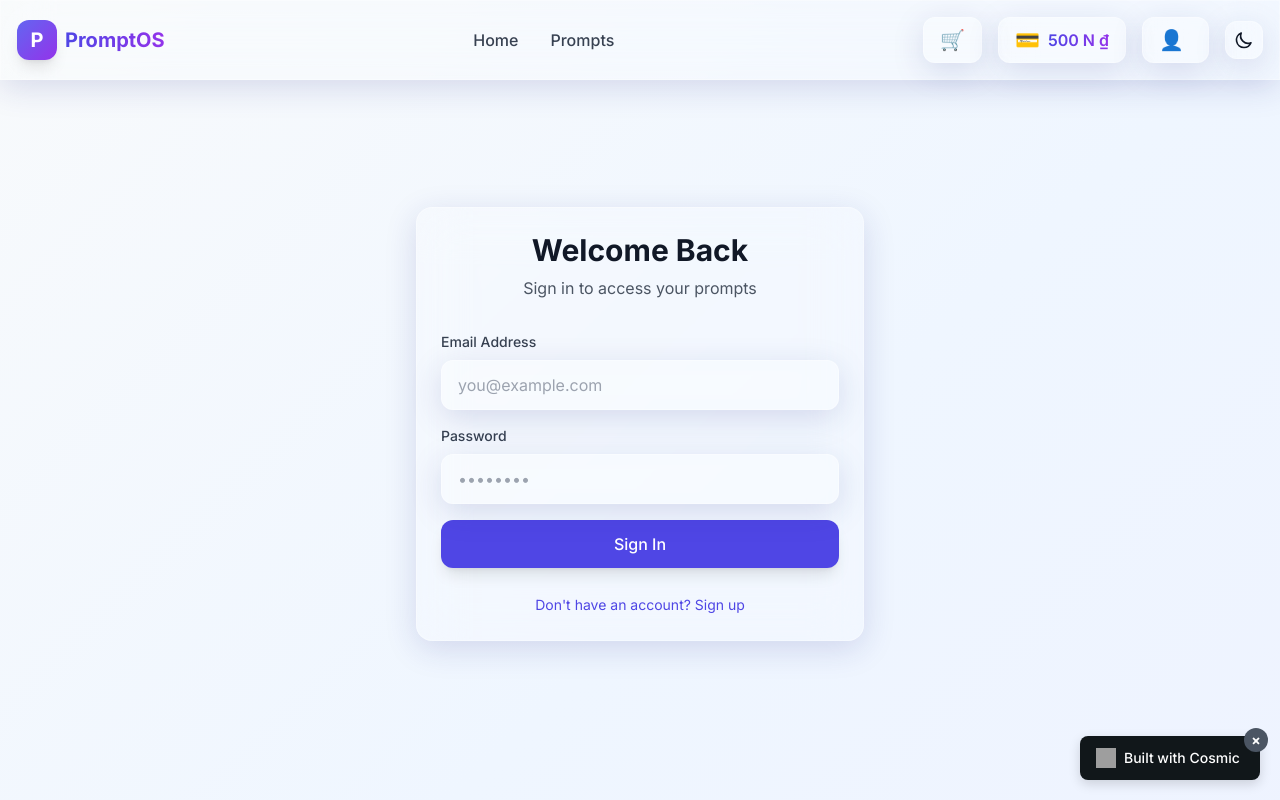
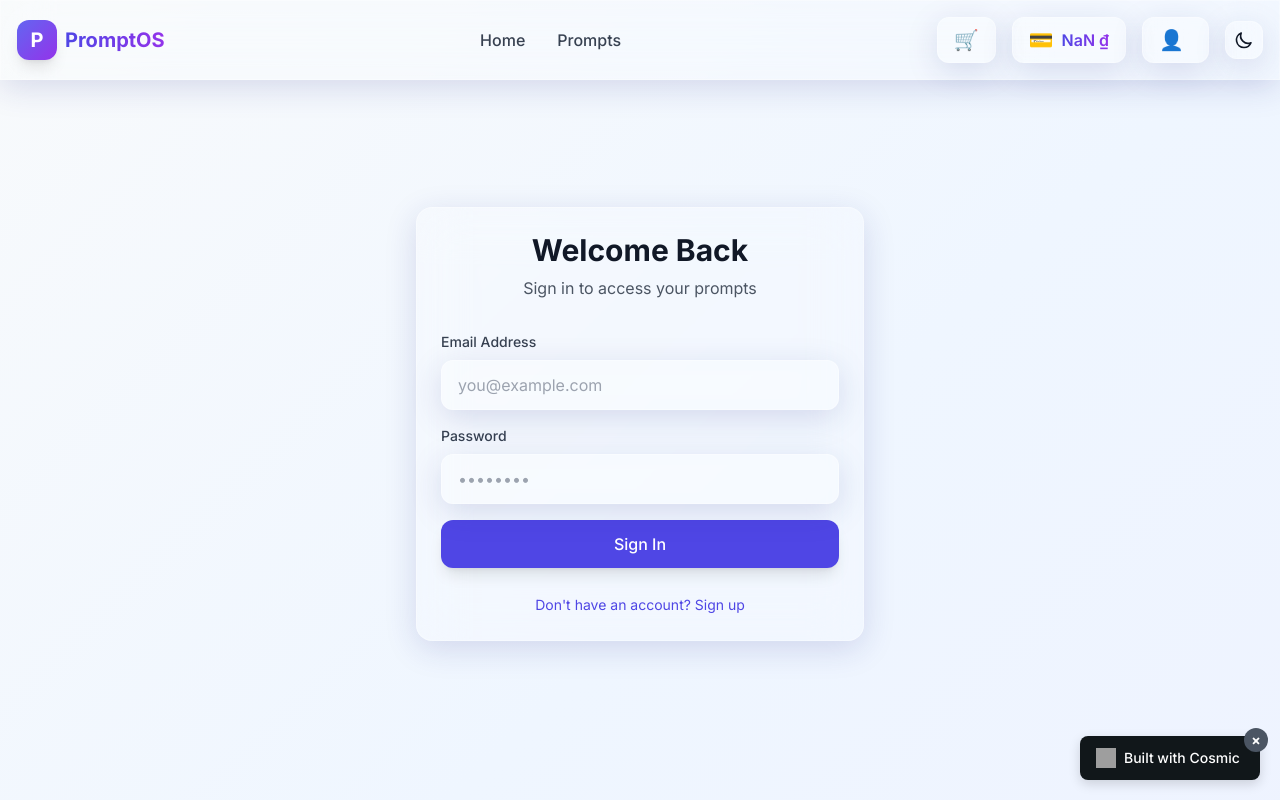
Before and after one commit to cosmic-community/promptos-ai-prompt-marketplace, a Vue app: page /login in a window 1280 px wide. Shown: the top 800 px of the page. Built offline with nearby package versions, Linux system fonts and the light colour scheme; no server answers; grey boxes are pictures that could not be loaded; what @cosmicjs/sdk would draw is missing.

Commit message:
Fix TypeScript errors - remove unused imports, add proper null checks, fix Ref property access, and resolve type narrowing issues

```diff
--- a/src/components/Header.vue
+++ b/src/components/Header.vue
@@ -75,7 +75,7 @@ const handleLogout = () => {
           >
             <span class="text-xl">💳</span>
             <span class="font-semibold text-gradient">
-              {{ formatPrice(userStore.wallet.value.balance) }}
+              {{ formatPrice(userStore.wallet.balance) }}
             </span>
           </router-link>
 
@@ -135,7 +135,7 @@ const handleLogout = () => {
               </button>
             </div>
             <div class="text-sm text-gray-600 dark:text-gray-400">
-              Wallet: {{ formatPrice(userStore.wallet.value.balance) }}
+              Wallet: {{ formatPrice(userStore.wallet.balance) }}
             </div>
           </div>
 
--- a/src/stores/userStore.ts
+++ b/src/stores/userStore.ts
@@ -1,5 +1,5 @@
 import { ref, computed } from 'vue';
-import type { User, CartItem, PurchasedProduct, Wallet, PaymentMethod } from '@/types';
+import type { User, CartItem, PurchasedProduct, Wallet, PaymentMethodData } from '@/types';
 
 // Mock user data - in production, this would be fetched from an API
 const currentUser = ref<User | null>(null);
@@ -113,18 +113,18 @@ export const useUserStore = () => {
   };
 
   // Purchase methods
-  const completePurchase = (paymentMethod: PaymentMethod): boolean => {
+  const completePurchase = (paymentMethodData: PaymentMethodData): boolean => {
     if (!isLoggedIn.value) return false;
 
     const total = cartTotal.value;
 
     // Check wallet balance if paying with wallet
-    if (paymentMethod === 'wallet' && wallet.value.balance < total) {
+    if (paymentMethodData.method === 'wallet' && wallet.value.balance < total) {
       return false;
     }
 
     // Deduct from wallet if paying with wallet
-    if (paymentMethod === 'wallet') {
+    if (paymentMethodData.method === 'wallet') {
       wallet.value.balance -= total;
       wallet.value.transactions.push({
         id: Math.random().toString(36).substr(2, 9),
--- a/src/views/Account.vue
+++ b/src/views/Account.vue
@@ -163,7 +163,7 @@ const copyToClipboard = (text: string) => {
               </div>
               <div class="glass p-4 rounded-xl text-center">
                 <p class="text-3xl font-bold text-gradient mb-2">
-                  {{ formatPrice(userStore.wallet.value.balance) }}
+                  {{ formatPrice(userStore.wallet.balance) }}
                 </p>
                 <p class="text-sm text-gray-600 dark:text-gray-400">
                   Wallet Balance
@@ -171,7 +171,7 @@ const copyToClipboard = (text: string) => {
               </div>
               <div class="glass p-4 rounded-xl text-center">
                 <p class="text-3xl font-bold text-gradient mb-2">
-                  {{ userStore.wallet.value.transactions.length }}
+                  {{ userStore.wallet.transactions.length }}
                 </p>
                 <p class="text-sm text-gray-600 dark:text-gray-400">
                   Transactions
@@ -297,7 +297,7 @@ const copyToClipboard = (text: string) => {
             <div class="text-center py-8">
               <p class="text-gray-600 dark:text-gray-400 mb-2">Current Balance</p>
               <p class="text-5xl font-bold text-gradient mb-6">
-                {{ formatPrice(userStore.wallet.value.balance) }}
+                {{ formatPrice(userStore.wallet.balance) }}
               </p>
 
               <!-- Top Up Form -->
@@ -353,7 +353,7 @@ const copyToClipboard = (text: string) => {
               Transaction History
             </h2>
 
-            <div v-if="userStore.wallet.value.transactions.length === 0" class="text-center py-8">
+            <div v-if="userStore.wallet.transactions.length === 0" class="text-center py-8">
               <p class="text-gray-600 dark:text-gray-400">
                 No transactions yet
               </p>
@@ -361,7 +361,7 @@ const copyToClipboard = (text: string) => {
 
             <div v-else class="space-y-3">
               <div
-                v-for="transaction in userStore.wallet.value.transactions.slice().reverse()"
+                v-for="transaction in userStore.wallet.transactions.slice().reverse()"
                 :key="transaction.id"
                 class="glass p-4 rounded-xl"
               >
--- a/src/views/Cart.vue
+++ b/src/views/Cart.vue
@@ -17,7 +17,7 @@ const formatPrice = (price: number) => {
 }
 
 const hasEnoughBalance = computed(() => {
-  return userStore.wallet.value.balance >= userStore.cartTotal.value
+  return userStore.wallet.balance >= userStore.cartTotal.value
 })
 
 const handleCheckout = async () => {
@@ -36,7 +36,7 @@ const handleCheckout = async () => {
   // Simulate payment processing
   await new Promise(resolve => setTimeout(resolve, 2000))
 
-  const success = userStore.completePurchase(selectedPaymentMethod.value)
+  const success = userStore.completePurchase({ method: selectedPaymentMethod.value })
 
   isProcessing.value = false
 
@@ -131,7 +131,7 @@ const handleCheckout = async () => {
               <div class="flex items-center justify-between">
                 <span class="text-gray-600 dark:text-gray-400">Wallet Balance</span>
                 <span class="text-xl font-bold text-gray-900 dark:text-white">
-                  {{ formatPrice(userStore.wallet.value.balance) }}
+                  {{ formatPrice(userStore.wallet.balance) }}
                 </span>
               </div>
             </div>
```
